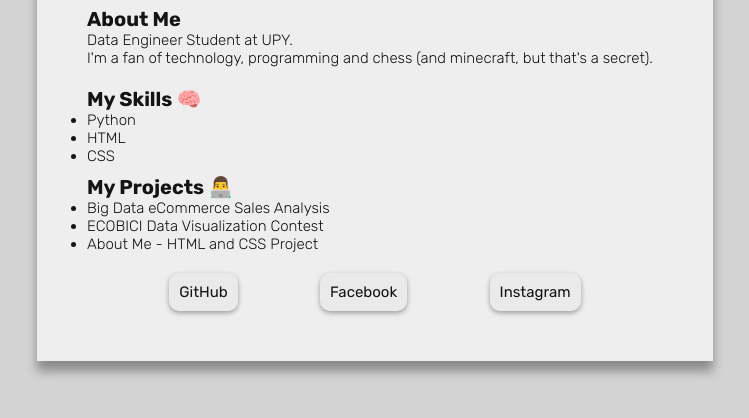
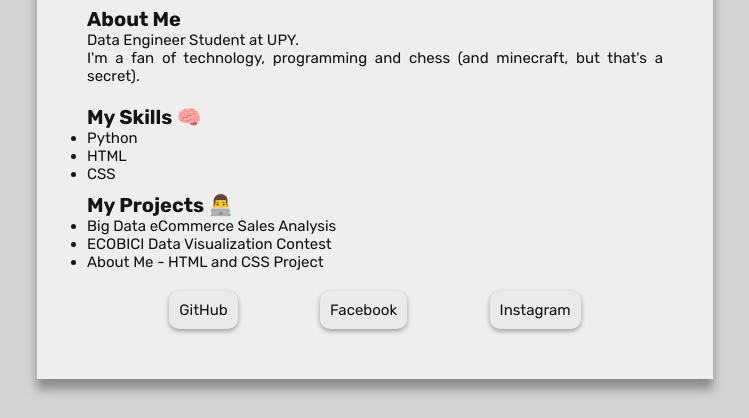
Before and after one commit to oswaldochan/me, a plain HTML site: page index.html in a window 1280 px wide. Shown: the part 409-827 px from the top of the page, without its empty margins (265-1014 px from the left). Drawn offline with Linux system fonts and the light colour scheme.

Commit message:
que no esté tan delgadito el texto

```diff
--- a/style.css
+++ b/style.css
@@ -64,8 +64,7 @@ body {
 
 .text {
     font-size: 15px;
-    text-align: justify;
-    font-weight: lighter;
+    text-align: justify
 }
 
 .about {
```
